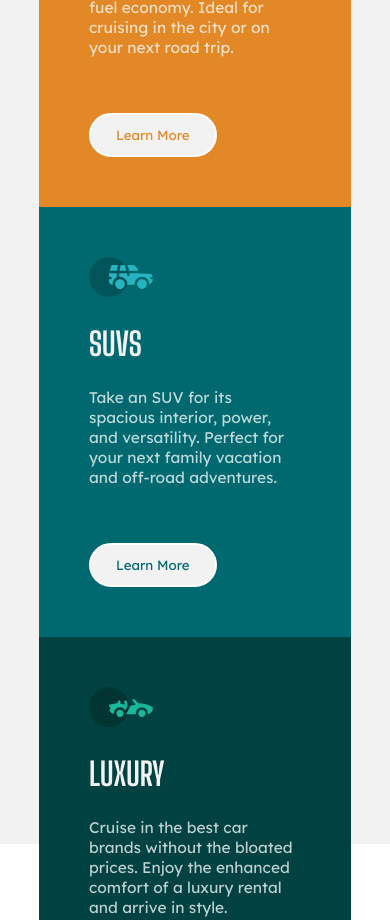
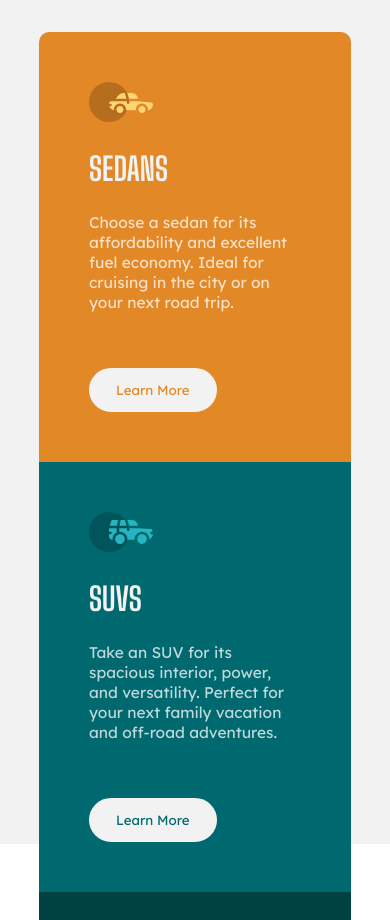
Before and after one commit to chillz-the-first/3-column-preview-card, a plain HTML site: page index.html in a window 390 px wide. Shown: the top 920 px of the page. Drawn offline with Linux system fonts and the light colour scheme.

Commit message:
Update style.css

```diff
--- a/style.css
+++ b/style.css
@@ -16,7 +16,7 @@ button {
     background-color: var(--head-btn-back);
     padding: 12px 25px;
     margin-top: 2rem;
-    border: 2px solid #fff;
+    border: 2px solid var(--head-btn-back);
     border-radius: 25px;
     text-align: center;
     font-family: 'Lexend Deca', sans-serif;
@@ -24,7 +24,7 @@ button {
 button:hover {
     background: transparent;
     color: var(--head-btn-back);
-    border: 2px solid #fff;
+    border: 2px solid var(--head-btn-back);
 }
 
 .btn-sedan {
@@ -89,6 +89,10 @@ button:hover {
 }
 
 @media screen and (max-width: 450px) {
+    .container {
+        place-content: unset;
+    }
+
     .transport {
         grid-template-columns: 1fr;
         width: 80%;
```
